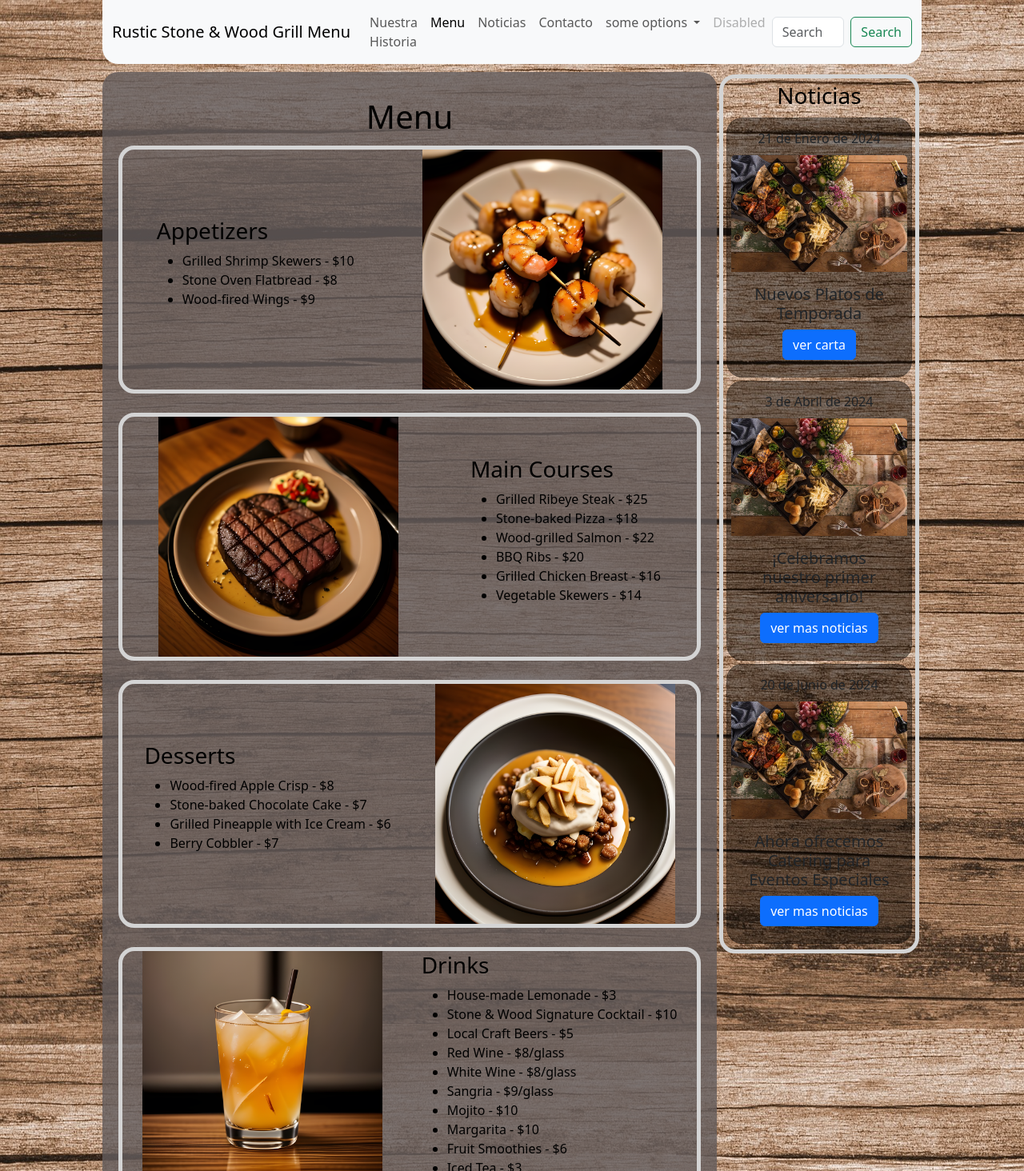
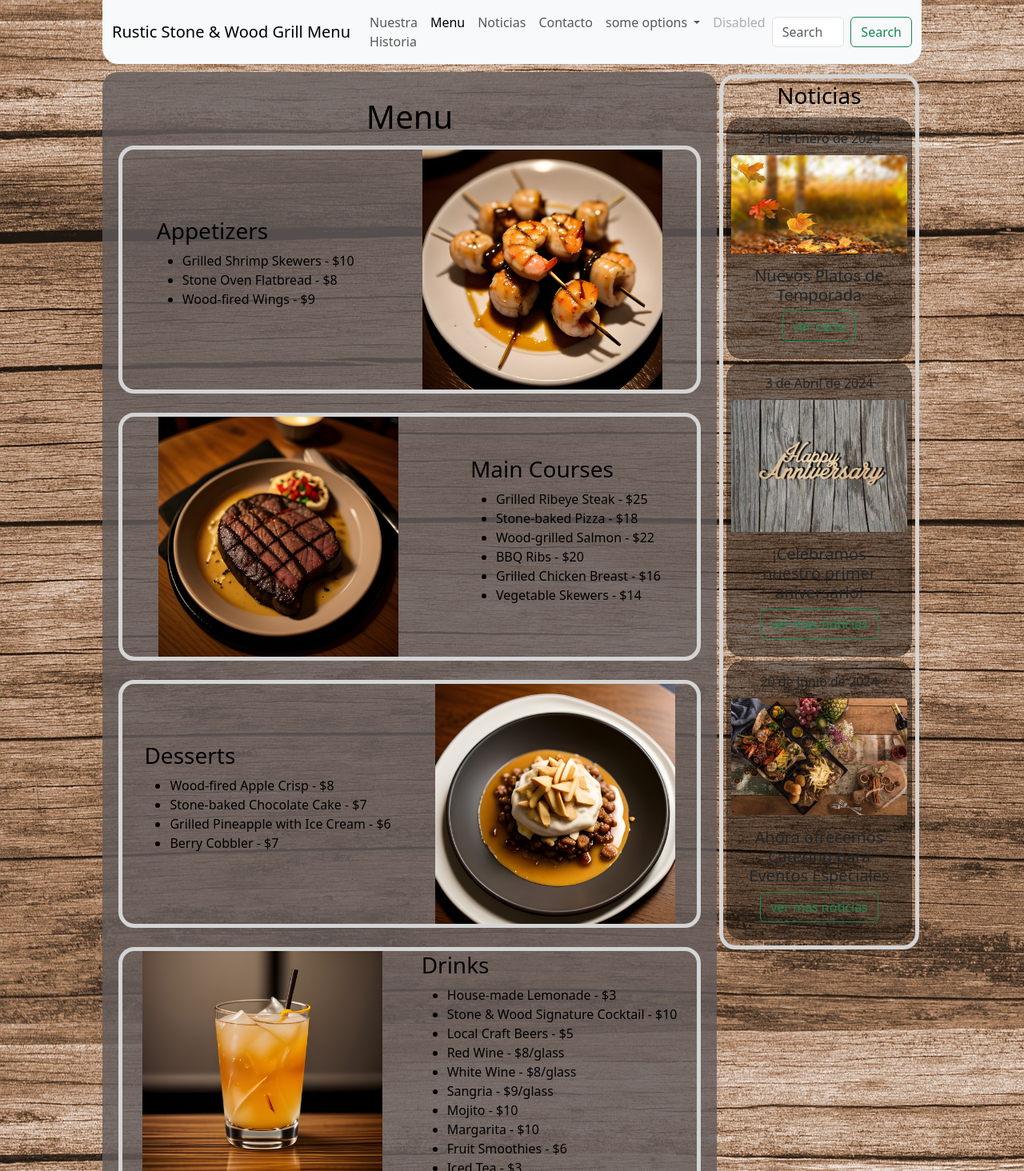
Before and after one commit to ErikCasares/restaurant, a website: page pages/menu.html in a window 1280 px wide. Shown: the top 1464 px of the page at 80% size. Drawn offline with nearby package versions, Linux system fonts and the light colour scheme.

Commit message:
septimo commit

```diff
--- a/pages/menu.html
+++ b/pages/menu.html
@@ -140,20 +140,20 @@
                         <div class="card-header">
                             21 de Enero de 2024
                         </div>
-                        <img src="../img/platter-2009590_640.jpg" class="card-img-top" alt="...">
+                        <img src="../img/autumn.webp" class="card-img-top" alt="...">
                         <div class="card-body">
                             <h5 class="card-title">Nuevos Platos de Temporada</h5>
-                            <a href="./pages/menu.html" class="btn btn-primary">ver carta</a>
+                            <a href="./pages/menu.html" class="btn btn-outline-success">ver carta</a>
                         </div>
                     </div>
                     <div class="noticia card">
                         <div class="card-header">
                             3 de Abril de 2024
                         </div>
-                        <img src="../img/platter-2009590_640.jpg" class="card-img-top" alt="...">
+                        <img src="../img/happy.avif" class="card-img-top" alt="...">
                         <div class="card-body">
                             <h5 class="card-title">¡Celebramos nuestro primer aniversario!</h5>
-                            <a href="./pages/noticias.html" class="btn btn-primary">ver mas noticias</a>
+                            <a href="./pages/noticias.html" class="btn btn-outline-success">ver mas noticias</a>
                         </div>
                     </div>
                     <div class="noticia card">
@@ -163,7 +163,7 @@
                         <img src="../img/platter-2009590_640.jpg" class="card-img-top" alt="...">
                         <div class="card-body">
                             <h5 class="card-title">Ahora ofrecemos Catering para Eventos Especiales</h5>
-                            <a href="./pages/noticias.html" class="btn btn-primary">ver mas noticias</a>
+                            <a href="./pages/noticias.html" class="btn btn-outline-success">ver mas noticias</a>
                         </div>
                     </div>
                 </section>
```
Also changed, not shown: index.html (+2 -2 lines), pages/contacto.html (+5 -5 lines), pages/historia.html (+5 -5 lines), pages/noticias.html (+7 -7 lines), img/autumn.webp (added), img/drinks.jpeg (added), img/happy.avif (added).
